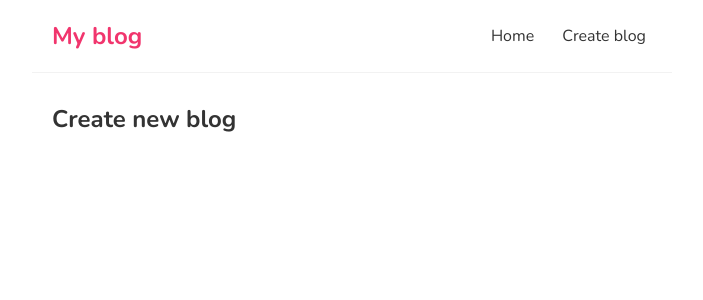
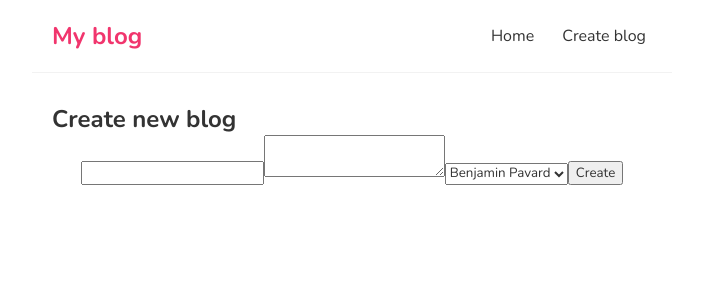
Before and after one commit to abubakrmo/my-blog, a React (Create React App) app: page /createblog in a window 1280 px wide. Shown: the top 300 px of the page, without its empty margins (288-991 px from the left). Built offline with nearby package versions, Linux system fonts and the light colour scheme.

Commit message:
createblog form template created

```diff
--- a/src/createblog.js
+++ b/src/createblog.js
@@ -1,7 +1,26 @@
+import { useState } from "react";
+
 const CreateBlog = () => {
+    const [title, setTitle] = useState('')
+    const [body, setBody] = useState('')
+    const [author, setAuthor] = useState('')
+
+
     return (
         <div className="create-blog">
             <h2 style={{textAlign: 'start'}}>Create new blog</h2>
+            <form action="">
+                <input
+
+                />
+                <textarea
+                ></textarea>
+                <select>
+                    <option value="Benjamin Pavard">Benjamin Pavard</option>
+                    <option value="Oglos Danielle">Oglos Danielle</option>
+                </select>
+                <button type="submit">Create</button>
+            </form>
         </div>
      );
 }
```
